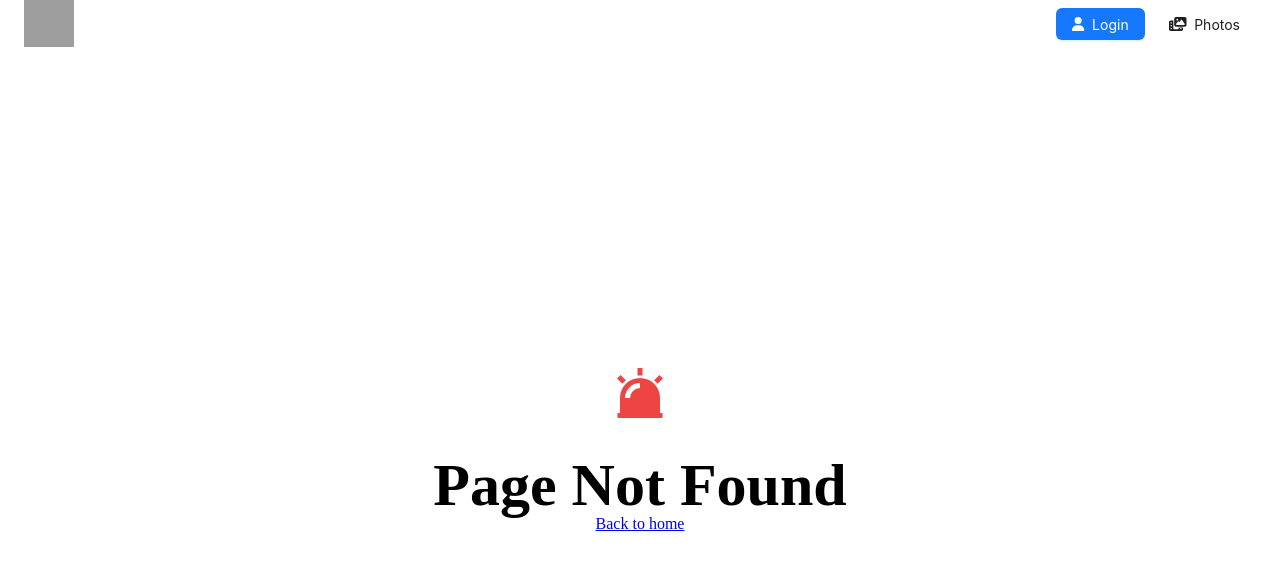
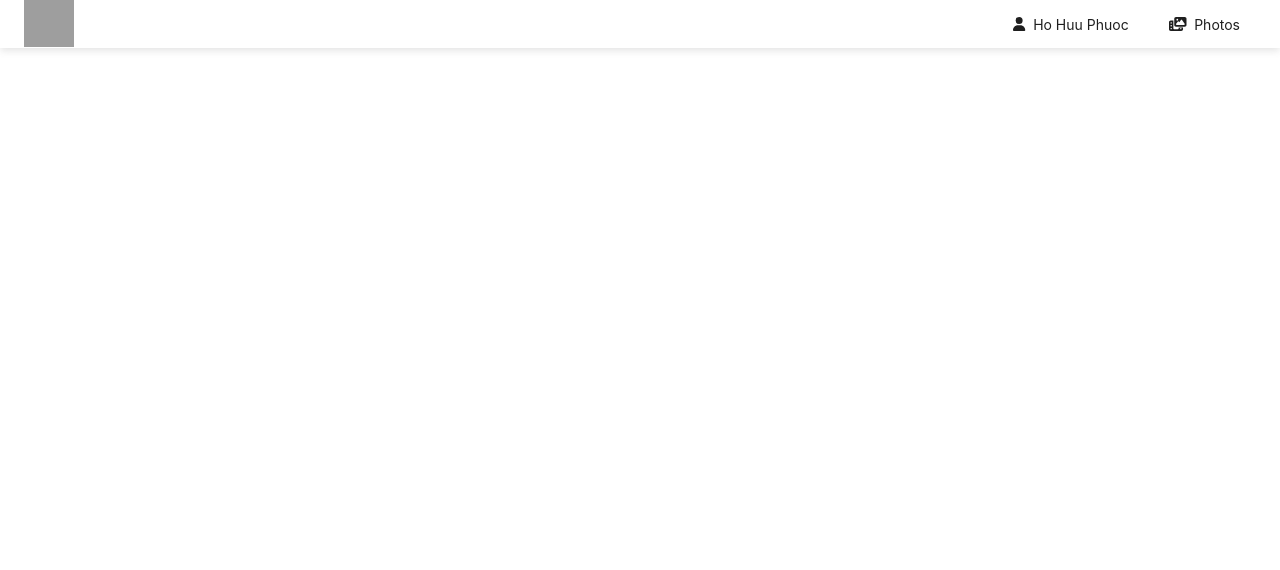
Before and after one commit to phuocAnonydev14/frontend_eProject_sem3, a Next.js app: page /profile in a window 1280 px wide. Before the commit this address had no page. Shown: the top 570 px of the page. Built offline with nearby package versions, Linux system fonts and the light colour scheme; grey boxes are pictures that could not be loaded.

Commit message:
:tada: init set header

```diff
--- a/src/app/layouts/AppLayout/Header.tsx
+++ b/src/app/layouts/AppLayout/Header.tsx
@@ -16,7 +16,8 @@ export const Header = () => {
 			<img style={{width:50,height:50}} src="https://bizweb.dktcdn.net/100/091/193/themes/789472/assets/logo.svg?1701059146562" alt=""/>
 		</div>
 		<div className={"flex gap-2"}>
-			<Button icon={<FontAwesomeIcon icon={faUser} />} type={"primary"} onClick={() => router.push("/auth/sign-in")}>Login</Button>
+			{/*<Button icon={<FontAwesomeIcon icon={faUser} />} type={"primary"} onClick={() => router.push("/auth/sign-in")}>Login</Button>*/}
+			<Button icon={<FontAwesomeIcon icon={faUser} />} type={"text"} onClick={() => router.push("/profile")}>Ho Huu Phuoc</Button>
 			<Button type={"text"} icon={<FontAwesomeIcon icon={faPhotoFilm} />}>Photos</Button>
 		</div>
 	</div>
--- /dev/null
+++ b/src/app/profile/page.tsx
@@ -0,0 +1,7 @@
+"use client"
+
+export default function Profile() {
+	return <div>
+
+	</div>
+}
```
